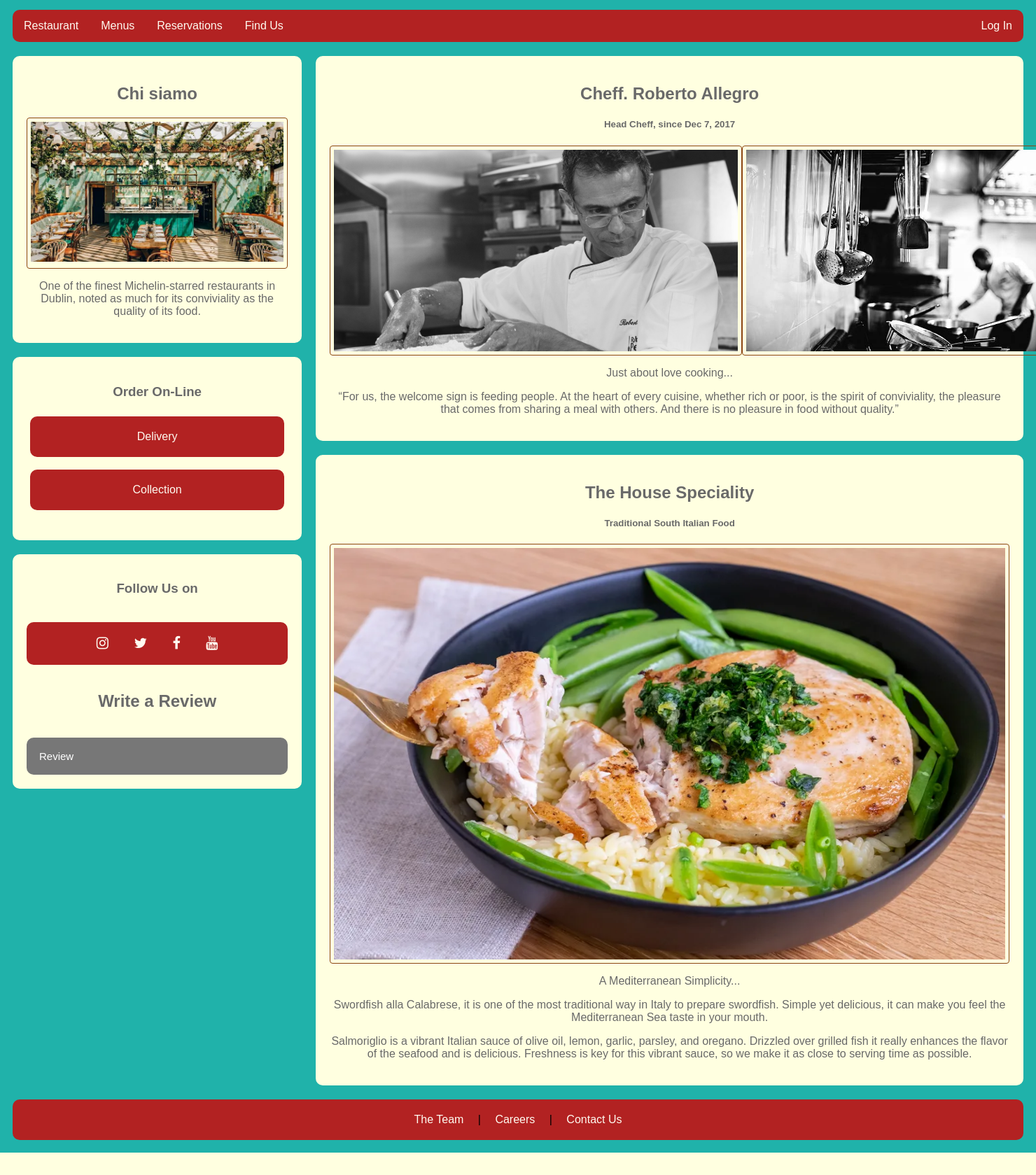
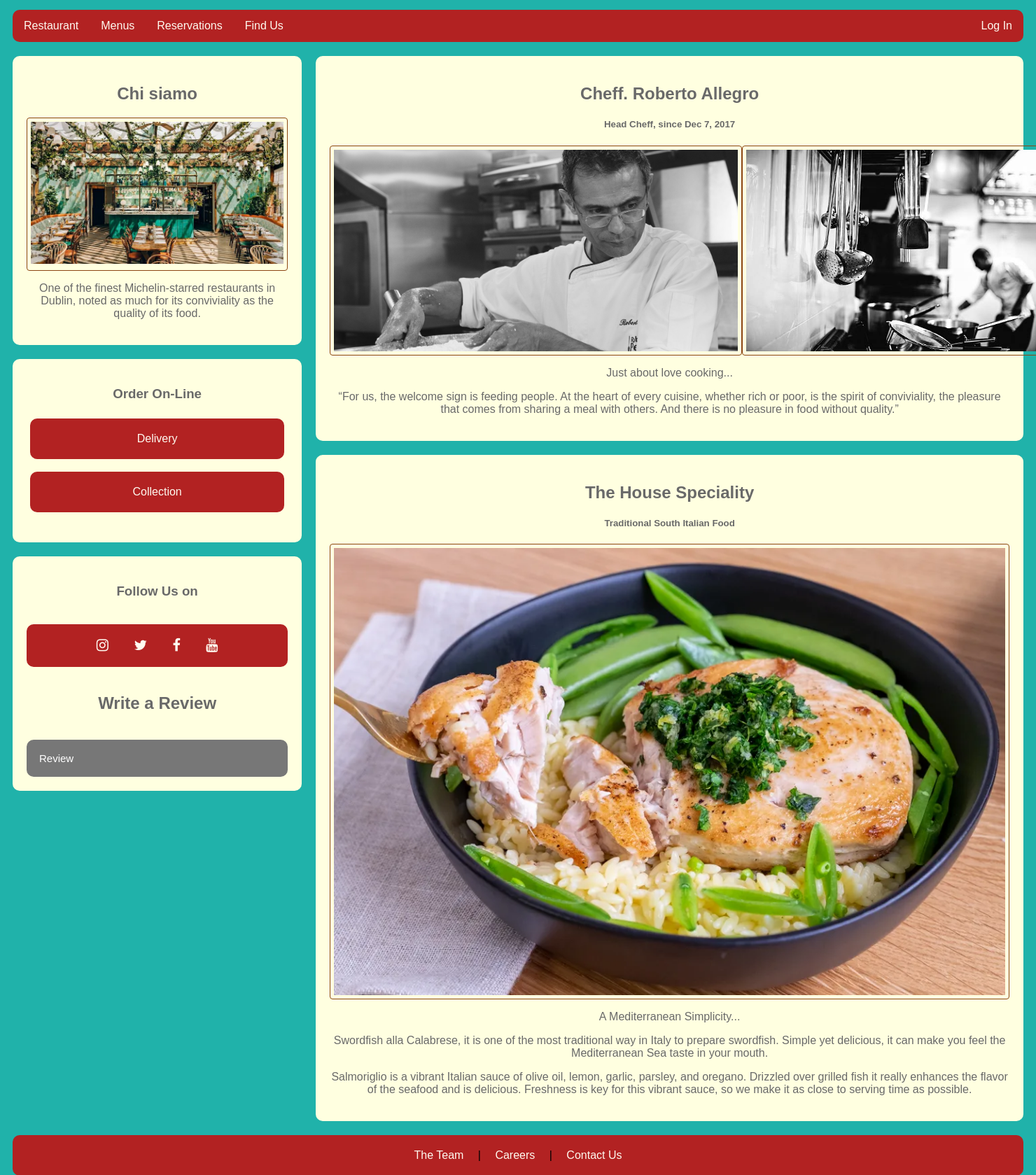
Before and after one commit to Wellington-Nodari/reggio-cantina, a Flask app: page / in a window 1480 px wide; the page is wider, and only the part inside the window is pictured. Shown: the part 362-2041 px from the top of that part at 70% size. Before the commit the page ends 2009 px from the top of that part, so only its background shows below. Run offline with Flask 2, Linux system fonts and the light colour scheme; some libraries are stand-ins or nearby versions.

Commit message:
small fixes on home

```diff
--- a/templates/home.html
+++ b/templates/home.html
@@ -50,7 +50,7 @@
               <h2>Cheff. Roberto Allegro</h2>
               <h5>Head Cheff, since Dec 7, 2017</h5>
               <div class="cheffImg">
-                  <img src="/static/img/cheff.jpg" alt="Our starred cheff" style="width:100%;height:300px; padding: 5px"> <img src="/static/img/cheff2.jpg" alt="Restaurants Bar" style="width:100%;height:300px; padding: 5px">
+                  <img src="/static/img/cheff.JPG" alt="Our starred cheff" style="width:100%;height:300px; padding: 5px"> <img src="/static/img/cheff2.jpg" alt="Restaurants Bar" style="width:100%;height:300px; padding: 5px">
               </div>
               <p>Just about love cooking...</p>
               <p>“For us, the welcome sign is feeding people. At the heart of every cuisine, whether rich or poor, is the spirit of conviviality, the pleasure that comes from sharing a meal with others. And there is no pleasure in food without quality.”</p>
@@ -58,7 +58,7 @@
             <div class="card">
               <h2>The House Speciality</h2>
               <h5>Traditional South Italian Food</h5>
-              <div class="cheffImg"><img src="/static/img/speciality.jpg" alt="Restaurants Bar" style="width:100%;height:600px; padding: 5px"></div>
+              <div class="cheffImg"><img src="/static/img/speciality.jpg" alt="Restaurants Bar" style="width:100%;height:auto; padding: 5px"></div>
               <p>A Mediterranean Simplicity...</p>
               <p>Swordfish alla Calabrese, it is one of the most traditional way in Italy to prepare swordfish. Simple yet delicious, it can make you feel the Mediterranean Sea taste in your mouth.</p>
               <p>Salmoriglio is a vibrant Italian sauce of olive oil, lemon, garlic, parsley, and oregano. Drizzled over grilled fish it really enhances the flavor of the seafood and is delicious. Freshness is key for this vibrant sauce, so we make it as close to serving time as possible.</p>
@@ -67,7 +67,7 @@
           <div class="rightcolumn">
             <div class="card">
               <h2>Chi siamo</h2>
-              <div class="chisiamoImg"><img src="/static/img/rest3.jpg" alt="Restaurants Bar" style="width:100%;height:200px;"></div>
+              <div class="chisiamoImg"><img src="/static/img/rest3.jpg" alt="Restaurants Bar" style="width:100%;height:auto;"></div>
               <p>One of the finest Michelin-starred restaurants in Dublin, noted as much for its conviviality as the quality of its food.</p>
             </div>
             <div class="card">
```
